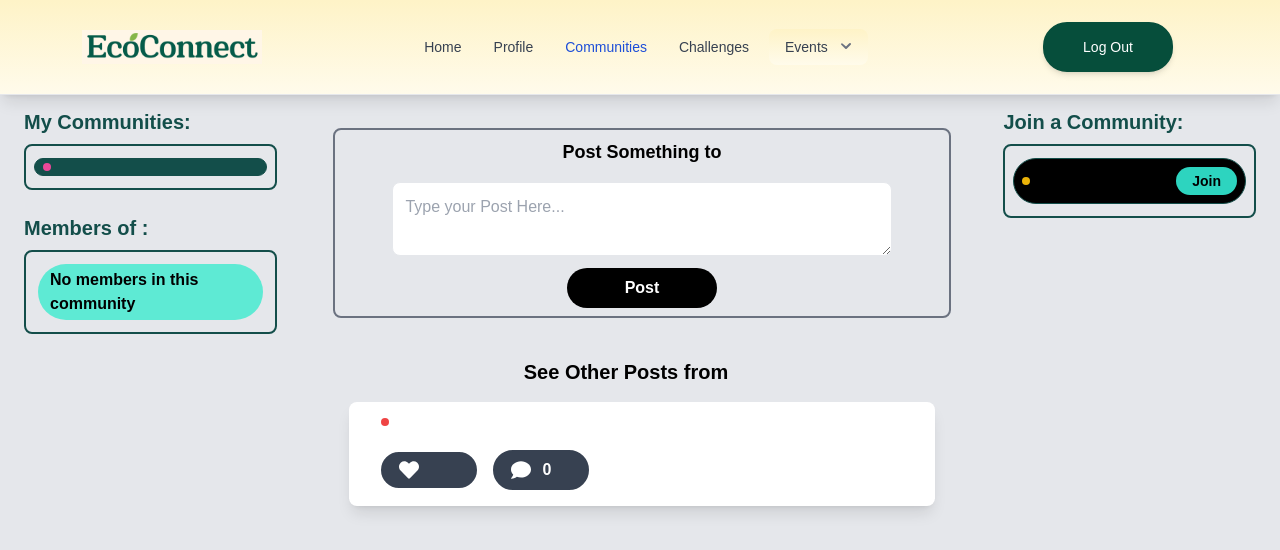
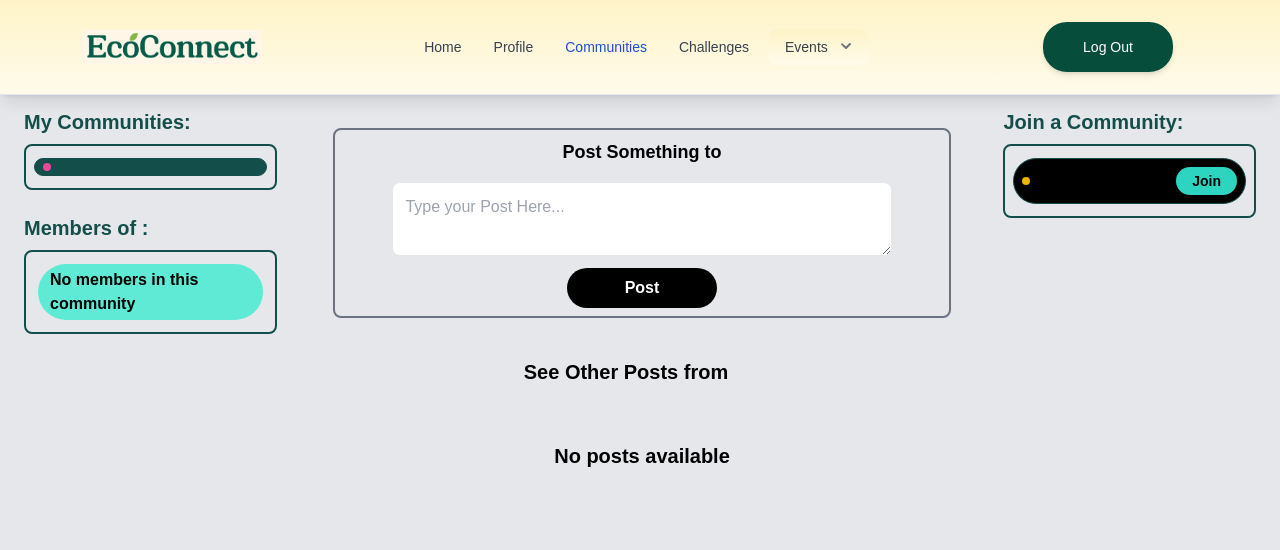
Before and after one commit to HasnainKabir-repos/EcoConnect, a React (Create React App) app in the folder frontend/: page /community in a window 1280 px wide. Shown: the top 550 px of the page. Built offline with nearby package versions, Linux system fonts and the light colour scheme; sample sign-in values are in the browser's storage; a web font is replaced by a local one.

Commit message:
Revert "community-post"
This reverts commit 9e1b223c17795b71cee3f7aa70aa49e5261ac2c6.

```diff
--- a/frontend/src/components/Community/index.jsx
+++ b/frontend/src/components/Community/index.jsx
@@ -1,4 +1,4 @@
-import { useState, useEffect } from "react";
+import { useState } from "react";
 import Post from "../CommunityPost";
 import TopBar from "../TopBar";
 import { useCommunities } from "../../hooks/useCommunities";
@@ -61,43 +61,6 @@ const Community = () => {
     }
     setPostContent("");
   };
-
-  const [posts, setPosts] = useState([{
-    _id:"",
-    author:"",
-    content:"",
-    createdAt:null,
-    likes:[],
-    comments:[]
-  }]);
-
-  useEffect(()=> {
-    const fetchPosts = async (selectedCommunity) => {
-      try {
-        setIsLoading2(true);
-        const token = localStorage.getItem('token');
-        const tokenValue = JSON.parse(token);
-        const config = {
-          headers: {
-            Authorization: `Bearer ${tokenValue.data}`
-          },
-        };
-        const response =  await axios.get(`http://localhost:8080/api/post/${selectedCommunity._id}`, config);
-        //console.log(response.data.communityPosts);
-        setPosts(response.data.communityPosts);
-        //console.log(posts);
-      }catch(error){
-        console.log(error);
-      }finally{
-        setIsLoading2(false)
-      }
-    };
-    fetchPosts(selectedCommunity);
-  }, [selectedCommunity]);
-
-  useEffect(() => {
-    console.log(posts);
-  }, [posts]);
 
   const getRandomColor = () => {
     const colors = [
@@ -207,16 +170,16 @@ const Community = () => {
                 : <></>}
 
               <div className="flex flex-col mx-4 w-full p-4">
-                {posts &&
-                  posts.length !== 0 ? (
-                  posts
-
+                {selectedCommunity.posts &&
+                  selectedCommunity.posts.length !== 0 ? (
+                  selectedCommunity.posts
+                    //.filter((post) => post.community === selectedCommunity)
                     .map((post, index) => (
                       <div key={index} className="">
                         <Post
-                          community={selectedCommunity.name}
-                          user={post.author}
-                          text={post.content}
+                          community={post.community}
+                          user={post.user}
+                          text={post.text}
                           createdAt={post.createdAt}
                           likes={post.likes}
                           comments={post.comments}
```
Also changed, not shown: frontend/src/hooks/usePosts.js (added).
